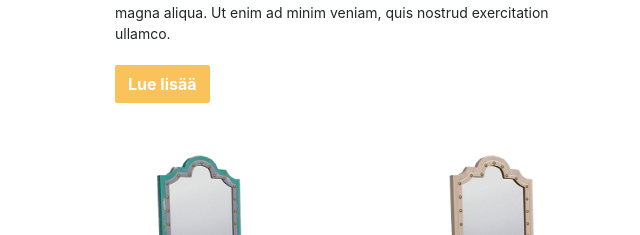
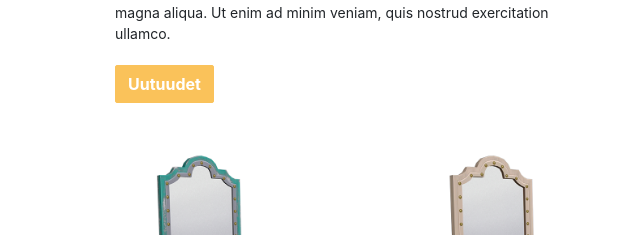
Before and after one commit to Haiku-art/Haiku-art.github.io, a plain HTML site: page sisustus.html in a window 1280 px wide. Shown: the part 228-463 px from the top of the page, 0-640 px from the left. Drawn offline with nearby package versions, Linux system fonts and the light colour scheme.

Commit message:
Update sisustus.html

```diff
--- a/sisustus.html
+++ b/sisustus.html
@@ -58,7 +58,7 @@
           <b>HAIKU ART SISUSTUS</b>
           lorem ipsum dolor sit amet, consectetur adipiscing elit, sed do eiusmod tempor incididunt ut
                 labore et dolore magna aliqua. Ut enim ad minim veniam, quis nostrud exercitation ullamco.<br><br>
-                <a class="btn" href="#" role="button">Lue lisää</a>
+                <a class="btn" href="#" role="button">Uutuudet</a>
           </div>
       </div>
         <div class="col-lg-6">
```
